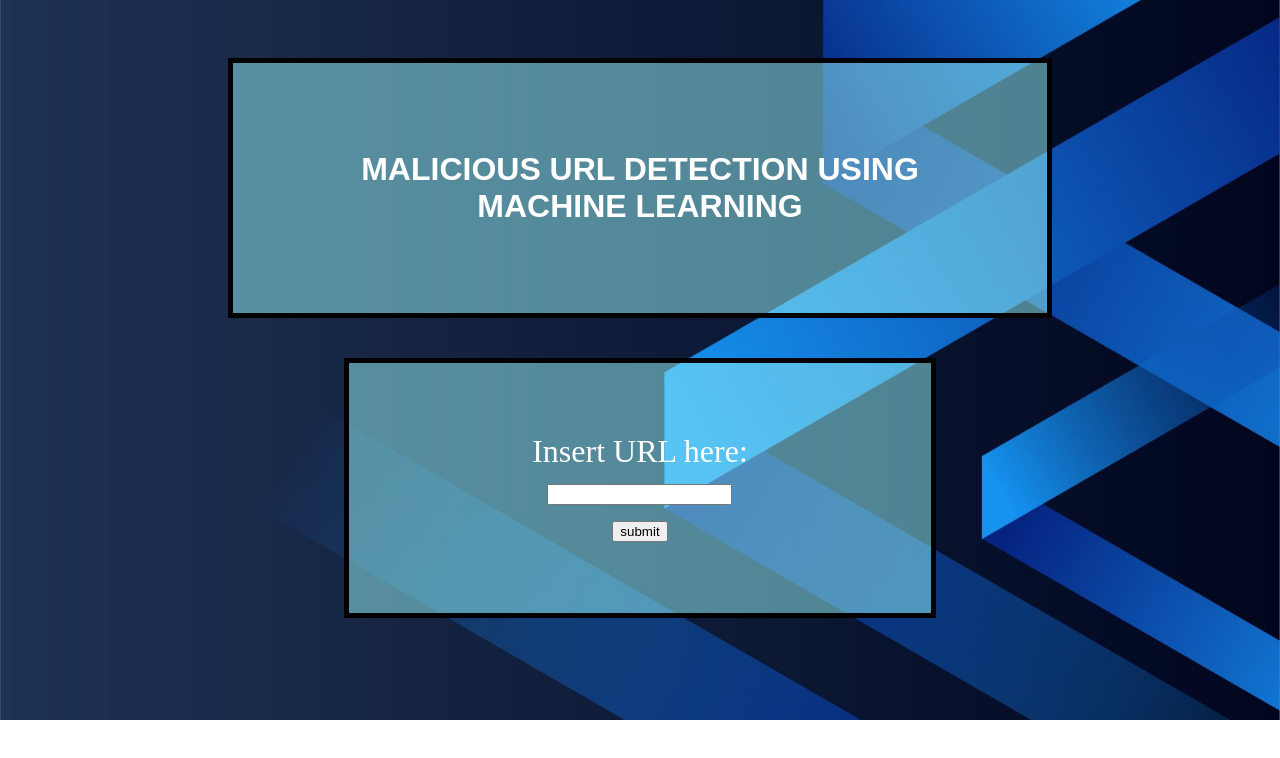
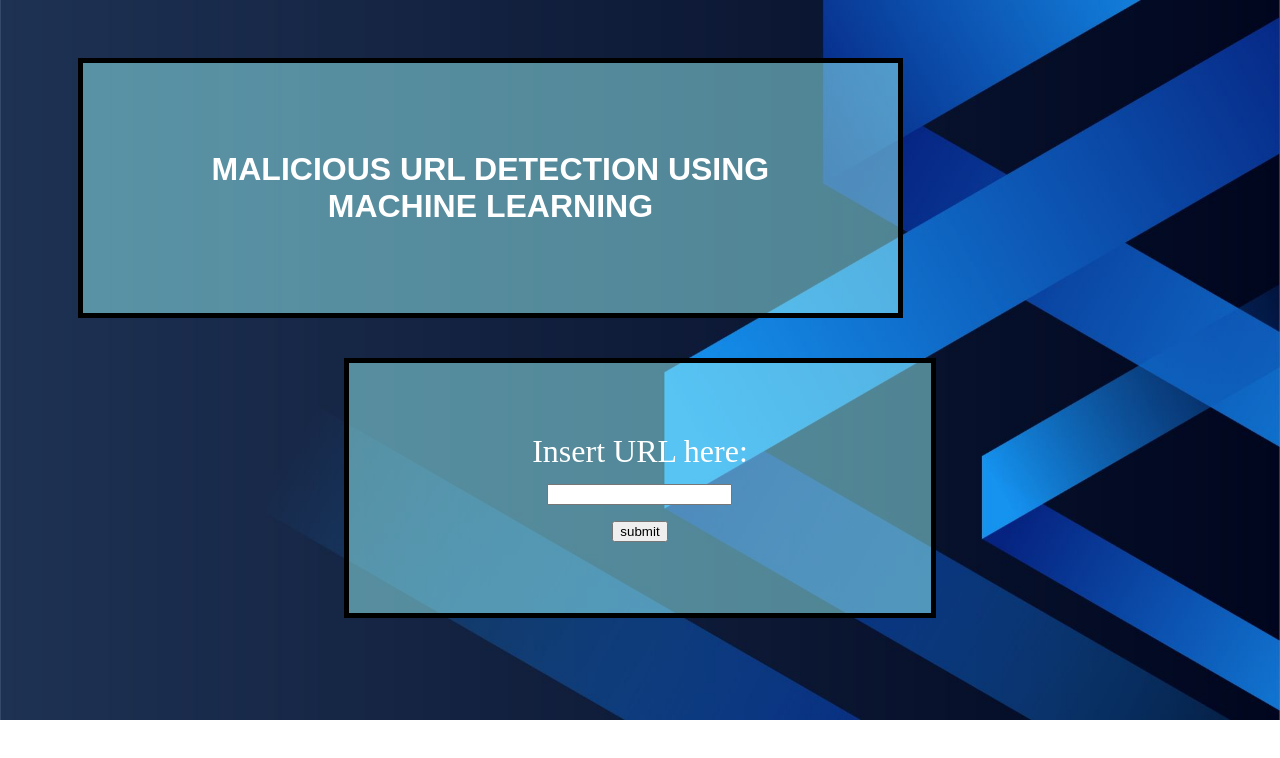
Before and after one commit to uzukhai/FYP, a plain HTML site: page index.html in a window 1280 px wide. Drawn offline with Linux system fonts and the light colour scheme; a web font is replaced by a local one.

Commit message:
Update style.css

```diff
--- a/style.css
+++ b/style.css
@@ -7,7 +7,7 @@ body {
 
 .head {
     background-color: rgba(152, 245, 249, 0.5);
-    margin: auto;
+    margin: 0px 20px;
     display: flex;
     justify-content: center;
     align-items: center;
```
